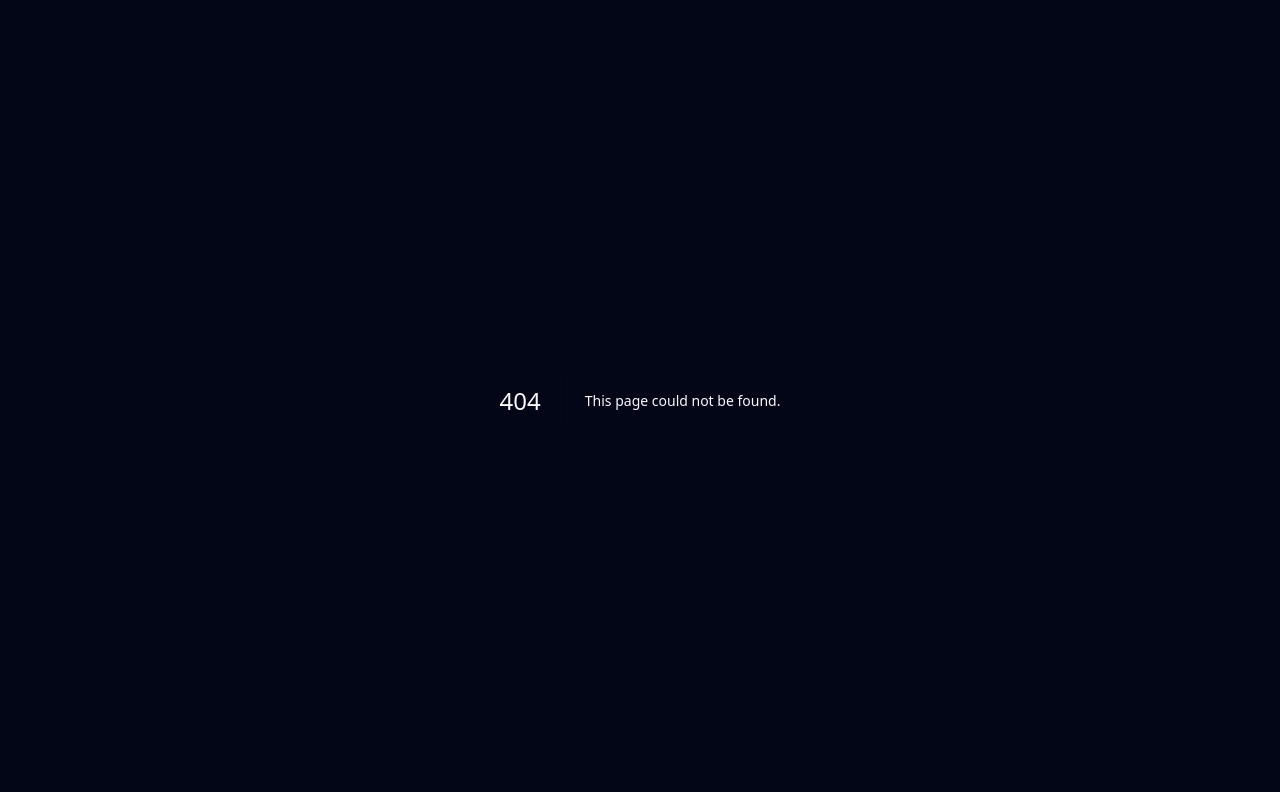
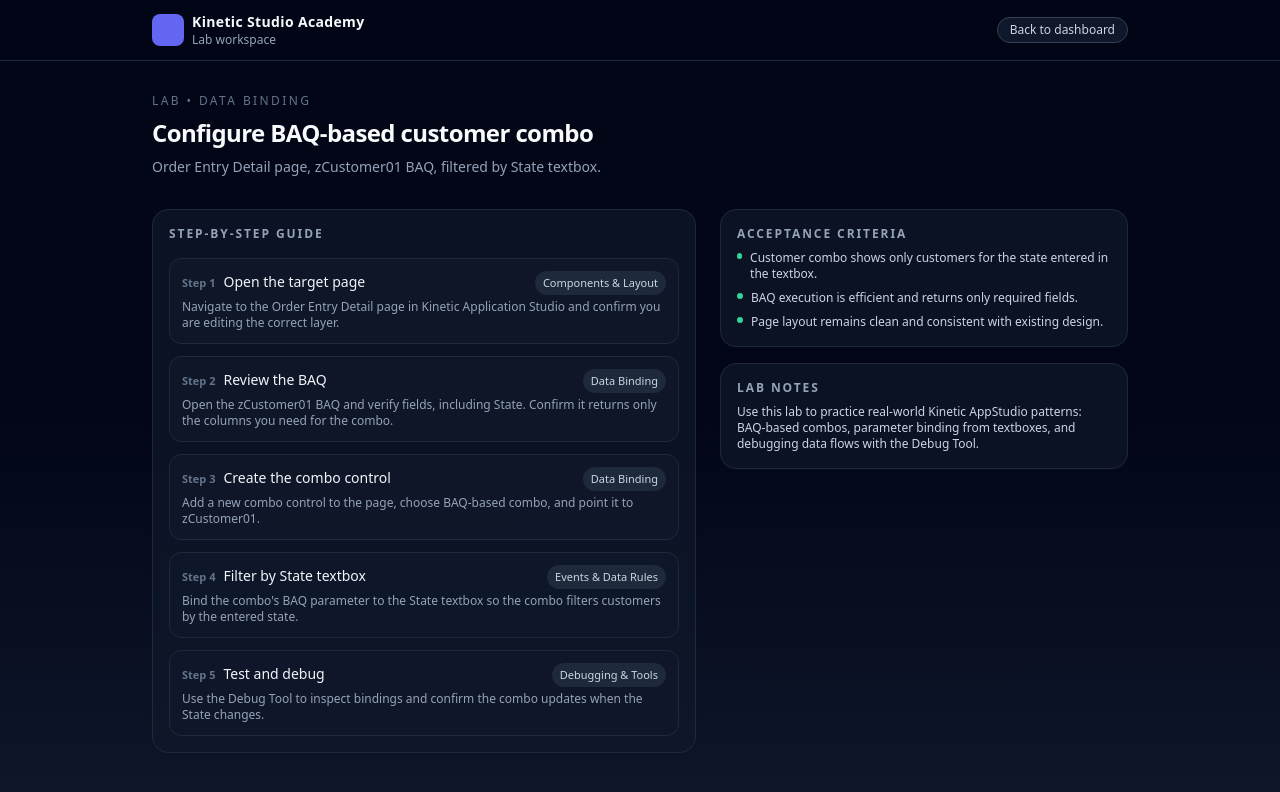
Before and after one commit to HGW-Pro/kinetic-appstudio-academy, a Next.js app: page /labs/lab-baq-customer-combo in a window 1280 px wide. Before the commit this address had no page. Shown: the top 792 px of the page. Built offline with nearby package versions, Linux system fonts and the light colour scheme.

Commit message:
Add Labs experience: labs index at /labs and a dedicated lab page at /labs/lab-baq-customer-combo with step-by-step guide, acceptance criteria, and notes. Wire styling via Tailwind and keep navigation back to dashboard.

```diff
--- /dev/null
+++ b/app/labs/lab-baq-customer-combo/page.tsx
@@ -0,0 +1,155 @@
+import Link from "next/link";
+
+interface LabAssignment {
+  id: string;
+  title: string;
+  context: string;
+  trackId: string;
+}
+
+const lab: LabAssignment = {
+  id: "lab-baq-customer-combo",
+  title: "Configure BAQ-based customer combo",
+  context:
+    "Order Entry Detail page, zCustomer01 BAQ, filtered by State textbox.",
+  trackId: "data-binding",
+};
+
+const labSteps = [
+  {
+    id: 1,
+    title: "Open the target page",
+    description:
+      "Navigate to the Order Entry Detail page in Kinetic Application Studio and confirm you are editing the correct layer.",
+    focus: "Components & Layout",
+  },
+  {
+    id: 2,
+    title: "Review the BAQ",
+    description:
+      "Open the zCustomer01 BAQ and verify fields, including State. Confirm it returns only the columns you need for the combo.",
+    focus: "Data Binding",
+  },
+  {
+    id: 3,
+    title: "Create the combo control",
+    description:
+      "Add a new combo control to the page, choose BAQ-based combo, and point it to zCustomer01.",
+    focus: "Data Binding",
+  },
+  {
+    id: 4,
+    title: "Filter by State textbox",
+    description:
+      "Bind the combo's BAQ parameter to the State textbox so the combo filters customers by the entered state.",
+    focus: "Events & Data Rules",
+  },
+  {
+    id: 5,
+    title: "Test and debug",
+    description:
+      "Use the Debug Tool to inspect bindings and confirm the combo updates when the State changes.",
+    focus: "Debugging & Tools",
+  },
+];
+
+const acceptanceCriteria = [
+  "Customer combo shows only customers for the state entered in the textbox.",
+  "BAQ execution is efficient and returns only required fields.",
+  "Page layout remains clean and consistent with existing design.",
+];
+
+export default function LabPage() {
+  return (
+    <div className="min-h-screen bg-gradient-to-b from-slate-950 via-slate-950 to-slate-900 text-slate-50">
+      <header className="border-b border-slate-800 bg-slate-950/80 backdrop-blur">
+        <div className="mx-auto flex max-w-5xl items-center justify-between px-6 py-3">
+          <div className="flex items-center gap-2">
+            <div className="h-8 w-8 rounded-lg bg-indigo-500" />
+            <div className="flex flex-col">
+              <span className="text-sm font-semibold tracking-wide">
+                Kinetic Studio Academy
+              </span>
+              <span className="text-xs text-slate-400">Lab workspace</span>
+            </div>
+          </div>
+          <Link
+            href="/"
+            className="rounded-full border border-slate-700 bg-slate-900 px-3 py-1 text-xs text-slate-300 hover:border-indigo-400 hover:text-indigo-200"
+          >
+            Back to dashboard
+          </Link>
+        </div>
+      </header>
+
+      <main className="mx-auto max-w-5xl px-6 py-8">
+        <section className="mb-8 space-y-2">
+          <p className="text-xs uppercase tracking-[0.2em] text-slate-500">
+            Lab • Data Binding
+          </p>
+          <h1 className="text-2xl font-semibold tracking-tight">
+            {lab.title}
+          </h1>
+          <p className="max-w-xl text-sm text-slate-400">{lab.context}</p>
+        </section>
+
+        <section className="mb-8 grid gap-6 md:grid-cols-[1.6fr,1.2fr]">
+          <div className="space-y-4 rounded-2xl border border-slate-800 bg-slate-900/70 p-4 shadow-sm shadow-slate-900/40">
+            <h2 className="text-xs font-semibold uppercase tracking-[0.16em] text-slate-400">
+              Step-by-step guide
+            </h2>
+            <ol className="space-y-3 text-sm text-slate-200">
+              {labSteps.map((step) => (
+                <li
+                  key={step.id}
+                  className="rounded-xl border border-slate-800 bg-slate-900/80 p-3"
+                >
+                  <div className="flex items-baseline justify-between gap-2">
+                    <div className="flex items-baseline gap-2">
+                      <span className="text-[11px] font-semibold text-slate-500">
+                        Step {step.id}
+                      </span>
+                      <h3 className="text-sm font-medium text-slate-100">
+                        {step.title}
+                      </h3>
+                    </div>
+                    <span className="text-[11px] rounded-full bg-slate-800 px-2 py-0.5 text-slate-300">
+                      {step.focus}
+                    </span>
+                  </div>
+                  <p className="mt-1 text-xs text-slate-400">{step.description}</p>
+                </li>
+              ))}
+            </ol>
+          </div>
+
+          <div className="space-y-4">
+            <div className="rounded-2xl border border-slate-800 bg-slate-900/70 p-4 shadow-sm shadow-slate-900/40">
+              <h2 className="text-xs font-semibold uppercase tracking-[0.16em] text-slate-400">
+                Acceptance criteria
+              </h2>
+              <ul className="mt-2 space-y-2 text-xs text-slate-300">
+                {acceptanceCriteria.map((item) => (
+                  <li key={item} className="flex gap-2">
+                    <span className="mt-[3px] h-1.5 w-1.5 rounded-full bg-emerald-400" />
+                    <span>{item}</span>
+                  </li>
+                ))}
+              </ul>
+            </div>
+            <div className="rounded-2xl border border-slate-800 bg-slate-900/70 p-4 text-xs text-slate-300 shadow-sm shadow-slate-900/40">
+              <h2 className="text-xs font-semibold uppercase tracking-[0.16em] text-slate-400">
+                Lab notes
+              </h2>
+              <p className="mt-2">
+                Use this lab to practice real-world Kinetic AppStudio patterns: BAQ-based
+                combos, parameter binding from textboxes, and debugging data flows with
+                the Debug Tool.
+              </p>
+            </div>
+          </div>
+        </section>
+      </main>
+    </div>
+  );
+}
--- /dev/null
+++ b/app/labs/page.tsx
@@ -0,0 +1,89 @@
+import Link from "next/link";
+
+interface LabAssignment {
+  id: string;
+  title: string;
+  context: string;
+  trackId: string;
+}
+
+const labs: LabAssignment[] = [
+  {
+    id: "lab-baq-customer-combo",
+    title: "Configure BAQ-based customer combo",
+    context:
+      "Order Entry Detail page, zCustomer01 BAQ, filtered by State textbox.",
+    trackId: "data-binding",
+  },
+];
+
+export default function LabsIndexPage() {
+  return (
+    <div className="min-h-screen bg-gradient-to-b from-slate-950 via-slate-950 to-slate-900 text-slate-50">
+      <header className="border-b border-slate-800 bg-slate-950/80 backdrop-blur">
+        <div className="mx-auto flex max-w-5xl items-center justify-between px-6 py-3">
+          <div className="flex items-center gap-2">
+            <div className="h-8 w-8 rounded-lg bg-indigo-500" />
+            <div className="flex flex-col">
+              <span className="text-sm font-semibold tracking-wide">
+                Kinetic Studio Academy
+              </span>
+              <span className="text-xs text-slate-400">Labs catalog</span>
+            </div>
+          </div>
+          <Link
+            href="/"
+            className="rounded-full border border-slate-700 bg-slate-900 px-3 py-1 text-xs text-slate-300 hover:border-indigo-400 hover:text-indigo-200"
+          >
+            Back to dashboard
+          </Link>
+        </div>
+      </header>
+
+      <main className="mx-auto max-w-5xl px-6 py-8">
+        <section className="mb-6 space-y-2">
+          <p className="text-xs uppercase tracking-[0.2em] text-slate-500">
+            Labs
+          </p>
+          <h1 className="text-2xl font-semibold tracking-tight">Hands-on labs</h1>
+          <p className="max-w-xl text-sm text-slate-400">
+            Practice real Kinetic AppStudio scenarios, starting with BAQ-based combos
+            and expanding into events, data rules, and debugging.
+          </p>
+        </section>
+
+        <section className="space-y-3 rounded-2xl border border-slate-800 bg-slate-900/70 p-4 shadow-sm shadow-slate-900/40">
+          <h2 className="text-xs font-semibold uppercase tracking-[0.16em] text-slate-400">
+            Available labs
+          </h2>
+          <ul className="mt-2 space-y-2 text-sm text-slate-200">
+            {labs.map((lab) => (
+              <li
+                key={lab.id}
+                className="flex items-start justify-between gap-3 rounded-xl border border-slate-800 bg-slate-900/80 p-3"
+              >
+                <div className="space-y-1">
+                  <div className="flex items-baseline gap-2">
+                    <span className="text-[11px] rounded-full bg-slate-800 px-2 py-0.5 text-slate-300">
+                      {lab.trackId}
+                    </span>
+                    <h3 className="text-sm font-medium text-slate-100">
+                      {lab.title}
+                    </h3>
+                  </div>
+                  <p className="text-xs text-slate-400">{lab.context}</p>
+                </div>
+                <Link
+                  href={`/labs/${lab.id}`}
+                  className="mt-[2px] inline-flex items-center rounded-full border border-indigo-500 bg-indigo-500/10 px-3 py-1 text-[11px] font-medium text-indigo-200 hover:bg-indigo-500/20"
+                >
+                  Open lab
+                </Link>
+              </li>
+            ))}
+          </ul>
+        </section>
+      </main>
+    </div>
+  );
+}
```
